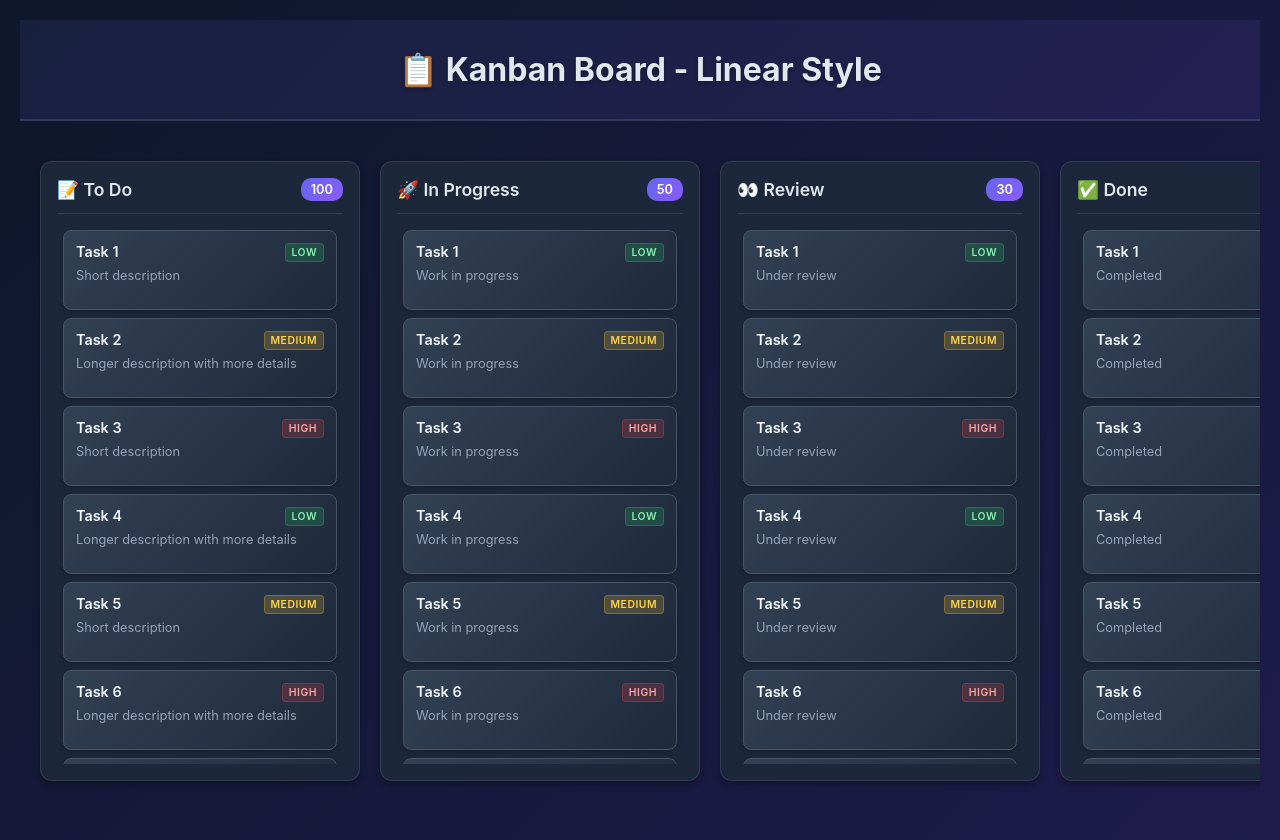
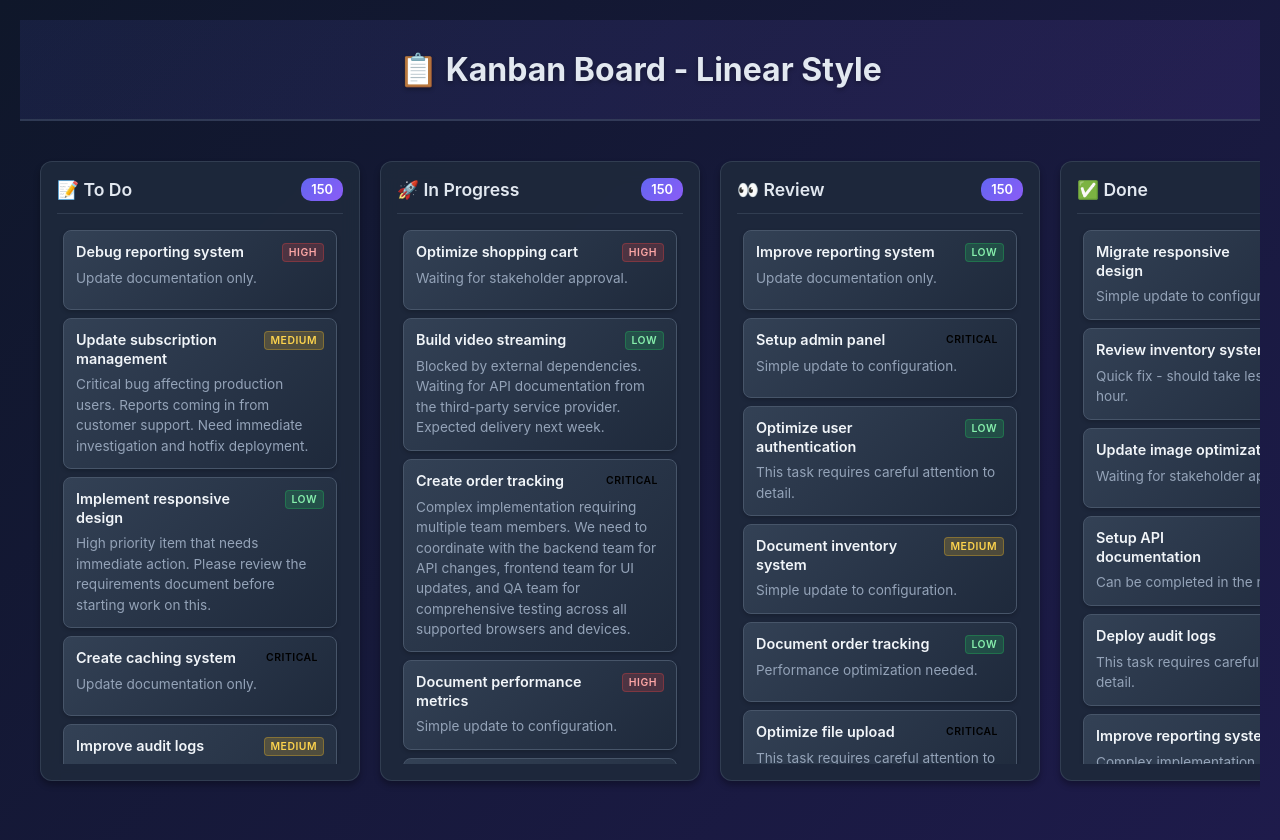
Before and after one commit to durlav-bose/kanban-board, a Nuxt app: page / in a window 1280 px wide. Built offline with nearby package versions, Linux system fonts and the light colour scheme.

Commit message:
feat: Integrate dynamic task height and improve description handling in Kanban tasks

```diff
--- a/app/components/KanbanBoard.vue
+++ b/app/components/KanbanBoard.vue
@@ -19,6 +19,7 @@
 <script setup>
 import { ref, provide } from 'vue'
 import { useKanbanDragDrop } from '@/composables/useKanbanDragDrop'
+import { generateDummyData } from '@/utils/generateDummyData'
 import KanbanColumn from './KanbanColumn.vue'
 
 // Initialize drag and drop
@@ -39,49 +40,9 @@ const setColumnRef = (columnId, el) => {
   }
 }
 
-// Sample data - 100+ tasks per column like Linear
-const columns = ref([
-  {
-    id: 'todo',
-    title: '📝 To Do',
-    tasks: Array.from({ length: 100 }, (_, i) => ({
-      id: `todo-${i}`,
-      title: `Task ${i + 1}`,
-      priority: ['Low', 'Medium', 'High'][i % 3],
-      description: i % 2 === 0 ? 'Short description' : 'Longer description with more details'
-    }))
-  },
-  {
-    id: 'in-progress',
-    title: '🚀 In Progress',
-    tasks: Array.from({ length: 50 }, (_, i) => ({
-      id: `progress-${i}`,
-      title: `Task ${i + 1}`,
-      priority: ['Low', 'Medium', 'High'][i % 3],
-      description: 'Work in progress'
-    }))
-  },
-  {
-    id: 'review',
-    title: '👀 Review',
-    tasks: Array.from({ length: 30 }, (_, i) => ({
-      id: `review-${i}`,
-      title: `Task ${i + 1}`,
-      priority: ['Low', 'Medium', 'High'][i % 3],
-      description: 'Under review'
-    }))
-  },
-  {
-    id: 'done',
-    title: '✅ Done',
-    tasks: Array.from({ length: 75 }, (_, i) => ({
-      id: `done-${i}`,
-      title: `Task ${i + 1}`,
-      priority: 'Low',
-      description: 'Completed'
-    }))
-  }
-])
+// Generate data with variable height tasks (150 tasks per column)
+const columns = ref(generateDummyData(150))
+
 
 // Handle task movement
 const handleTaskMove = ({ task, sourceColumnId, sourceColumnIndex, targetColumnId, targetIndex }) => {
--- a/app/components/KanbanColumn.vue
+++ b/app/components/KanbanColumn.vue
@@ -21,22 +21,33 @@
         <div class="placeholder-inner"></div>
       </div>
 
-      <!-- Using RecycleScroller with fixed item size -->
-      <RecycleScroller
+      <!-- Using DynamicScroller for variable height items -->
+      <DynamicScroller
         ref="scrollerRef"
         class="tasks-scroller"
         :items="column.tasks"
-        :item-size="88"
+        :min-item-size="MIN_ITEM_SIZE"
         key-field="id"
         :buffer="200"
       >
-        <template #default="{ item, index }">
+        <template #default="{ item, index, active }">
+          <DynamicScrollerItem
+            :item="item"
+            :active="active"
+            :size-dependencies="[
+              item.title,
+              item.description,
+              item.priority
+            ]"
+            :data-index="index"
+          >
             <div
               class="task-wrapper"
               :class="{
                 'is-dragging-source': isSourceTask(item.id, index),
                 [getShiftClass(index)]: true
               }"
+              :style="getShiftStyle(index)"
               :data-task-index="index"
               :data-task-id="item.id"
               @dragover.prevent.stop="handleTaskDragOver($event, index)"
@@ -47,8 +58,9 @@
                 @dragend="handleTaskDragEnd"
               />
             </div>
+          </DynamicScrollerItem>
         </template>
-      </RecycleScroller>
+      </DynamicScroller>
     </div>
 
     <!-- Empty column state -->
@@ -73,12 +85,12 @@
 
 <script setup>
 import { ref, inject, computed, onMounted, onUnmounted } from "vue";
-import { RecycleScroller } from "vue-virtual-scroller";
+import { DynamicScroller, DynamicScrollerItem } from "vue-virtual-scroller";
 import "vue-virtual-scroller/dist/vue-virtual-scroller.css";
 import KanbanTask from "./KanbanTask.vue";
 
-// Constants - must match item-size in RecycleScroller
-const ITEM_SIZE = 88;
+// Constants for dynamic scroller
+const MIN_ITEM_SIZE = 80;
 const PLACEHOLDER_HEIGHT = 80;
 
 const props = defineProps({
@@ -111,6 +123,11 @@ const isSourceTask = (taskId, index) => {
     dragDrop.draggedTask.value.id === taskId
   );
 };
+
+// Is this the SOURCE column (where drag started)?
+const isSourceColumn = computed(() => {
+  return dragDrop.isDragging.value && dragDrop.sourceColumnId.value === props.column.id;
+});
 
 // ============ PLACEHOLDER LOGIC ============
 
@@ -168,68 +185,168 @@ const placeholderStyle = computed(() => {
 
   const { dropIndex, isSameColumn, sourceIndex } = placeholderInfo.value;
 
-  // Get scroll position - FIXED
+  // Get the scroller element
   const scroller = scrollerRef.value?.$el?.querySelector('.vue-recycle-scroller__item-wrapper')?.parentElement;
   const scrollTop = scroller?.scrollTop || 0;
 
-  // Calculate visual index for positioning
-  let visualIndex = dropIndex;
-  if (isSameColumn && dropIndex > sourceIndex) {
-    visualIndex = dropIndex - 1;
+  // Get all rendered task wrapper elements
+  const taskWrappers = tasksContainerRef.value?.querySelectorAll('.task-wrapper') || [];
+
+  // Calculate cumulative height up to dropIndex
+  let cumulativeHeight = 0;
+  let placeholderHeight = MIN_ITEM_SIZE; // Default placeholder height
+
+  // Get the dragged task's height
+  if (isSameColumn) {
+    // For same column: find the actual DOM element
+    const draggedTaskElement = Array.from(taskWrappers).find(wrapper => {
+      const index = parseInt(wrapper.dataset.taskIndex);
+      return index === sourceIndex;
+    });
+
+    if (draggedTaskElement) {
+      placeholderHeight = draggedTaskElement.offsetHeight;
+    }
+  } else {
+    // For cross-column: use the stored height from dragDrop
+    placeholderHeight = dragDrop.placeholderHeight.value || MIN_ITEM_SIZE;
   }
 
-  // Position based on item size
-  const top = (visualIndex * ITEM_SIZE) - scrollTop;
+  // Sum up heights of all tasks before the drop position
+  // Important: Account for tasks that are shifted (moving up to fill gaps)
+  for (let i = 0; i < dropIndex; i++) {
+    const wrapper = Array.from(taskWrappers).find(w => parseInt(w.dataset.taskIndex) === i);
+    if (wrapper) {
+      cumulativeHeight += wrapper.offsetHeight;
+    } else {
+      // Fallback to min size if element not rendered
+      cumulativeHeight += MIN_ITEM_SIZE;
+    }
+  }
+
+  // If moving down in same column, we need to subtract the source task height
+  // because tasks between source and drop are shifting up
+  if (isSameColumn && dropIndex > sourceIndex) {
+    cumulativeHeight -= placeholderHeight;
+  }
+
+  const top = cumulativeHeight - scrollTop;
 
   return {
     top: `${top}px`,
-    height: `${PLACEHOLDER_HEIGHT}px`,
+    height: `${placeholderHeight}px`,
   };
 });
 
 // ============ SHIFT LOGIC ============
 
 /**
- * Determine which tasks should shift.
- * When moving up: tasks between drop and source shift down
- * When moving down: tasks between source and drop shift up
+ * Determine which tasks should shift and in which direction.
+ * Returns: 'up' | 'down' | null
  */
-const shouldShiftDown = (index) => {
-  if (!placeholderInfo.value) return false;
+const getShiftDirection = (index) => {
+  if (!dragDrop.isDragging.value) return null;
 
-  const { dropIndex, isSameColumn, sourceIndex } = placeholderInfo.value;
+  const sourceCol = dragDrop.sourceColumnId.value;
+  const sourceIdx = dragDrop.sourceIndex.value;
+  const targetCol = dragDrop.dropTargetColumnId.value;
+  const thisCol = props.column.id;
 
-  // Don't shift the source task
-  if (isSameColumn && index === sourceIndex) return false;
+  // Handle SOURCE column
+  if (thisCol === sourceCol) {
+    if (!placeholderInfo.value) {
+      // No placeholder in this column, but we're the source column
+      // All tasks after source should shift UP to fill the gap
+      if (index > sourceIdx) {
+        console.log(`[SHIFT] ${thisCol}[${index}]: UP (fill source gap, no placeholder)`);
+        return 'up';
+      }
+      return null;
+    }
 
-  if (isSameColumn) {
-    if (dropIndex < sourceIndex) {
-      // Moving UP: shift tasks DOWN from dropIndex to just before source
-      return index >= dropIndex && index < sourceIndex;
-    } else {
-      // Moving DOWN: shift tasks UP from after source to just before drop
-      // We use negative transform to move them up
-      return index > sourceIndex && index < dropIndex;
+    // Same column drag with placeholder
+    const { dropIndex, isSameColumn } = placeholderInfo.value;
+
+    if (index === sourceIdx) {
+      return null; // Source task stays invisible
     }
-  } else {
-    // Cross-column: shift tasks at and after drop index DOWN
-    return index >= dropIndex;
+
+    if (dropIndex < sourceIdx) {
+      // Moving UP: tasks between drop and source shift DOWN
+      if (index >= dropIndex && index < sourceIdx) {
+        console.log(`[SHIFT] ${thisCol}[${index}]: DOWN (make space, moving up)`);
+        return 'down';
       }
+      return null;
+    } else if (dropIndex > sourceIdx) {
+      // Moving DOWN: tasks between source and drop shift UP
+      if (index > sourceIdx && index < dropIndex) {
+        console.log(`[SHIFT] ${thisCol}[${index}]: UP (fill gap, moving down)`);
+        return 'up';
+      }
+      return null;
+    }
+
+    return null;
+  }
+
+  // Handle TARGET column (different from source)
+  if (thisCol === targetCol && placeholderInfo.value) {
+    const { dropIndex } = placeholderInfo.value;
+    // Tasks at and after drop index shift DOWN to make space
+    if (index >= dropIndex) {
+      console.log(`[SHIFT] ${thisCol}[${index}]: DOWN (make space in target)`);
+      return 'down';
+    }
+  }
+
+  return null;
 };
 
-// Calculate the shift direction
+// Calculate the shift class based on direction
 const getShiftClass = (index) => {
-  if (!shouldShiftDown(index)) return '';
+  const direction = getShiftDirection(index);
+  if (direction === 'down') return 'is-shifted';
+  if (direction === 'up') return 'is-shifted-up';
+  return '';
+};
 
-  const { dropIndex, isSameColumn, sourceIndex } = placeholderInfo.value;
+// Get inline shift style with dynamic height
+const getShiftStyle = (index) => {
+  const direction = getShiftDirection(index);
+  if (!direction) return {};
 
-  if (isSameColumn && dropIndex > sourceIndex) {
-    // Moving down: shift UP
-    return 'is-shifted-up';
+  const sourceCol = dragDrop.sourceColumnId.value;
+  const sourceIdx = dragDrop.sourceIndex.value;
+  const thisCol = props.column.id;
+
+  // Get the dragged task element to measure its height
+  const taskWrappers = tasksContainerRef.value?.querySelectorAll('.task-wrapper') || [];
+  let shiftAmount = MIN_ITEM_SIZE;
+
+  if (thisCol === sourceCol) {
+    // This IS the source column: measure the actual source task
+    const draggedTaskElement = Array.from(taskWrappers).find(wrapper => {
+      const wrapperIndex = parseInt(wrapper.dataset.taskIndex);
+      return wrapperIndex === sourceIdx;
+    });
+    shiftAmount = draggedTaskElement?.offsetHeight || MIN_ITEM_SIZE;
+    console.log(`[SHIFT AMOUNT] Source column ${thisCol}: ${shiftAmount}px (measured from DOM)`);
+  } else {
+    // This is NOT the source column (target column): use stored height
+    shiftAmount = dragDrop.placeholderHeight.value || MIN_ITEM_SIZE;
+    console.log(`[SHIFT AMOUNT] Target column ${thisCol}: ${shiftAmount}px (from dragDrop)`);
   }
 
-  // Moving up or cross-column: shift DOWN
-  return 'is-shifted';
+  if (direction === 'up') {
+    // Shift UP to fill gap
+    return { transform: `translateY(-${shiftAmount}px)` };
+  } else if (direction === 'down') {
+    // Shift DOWN to make space
+    return { transform: `translateY(${shiftAmount}px)` };
+  }
+
+  return {};
 };
 
 // ============ EVENT HANDLERS ============
@@ -420,6 +537,8 @@ defineExpose({
 .task-wrapper {
   padding: 4px 6px;
   transition: transform 200ms cubic-bezier(0.2, 0, 0, 1), opacity 150ms ease;
+  will-change: transform;
+  position: relative;
 }
 
 /* Source task - invisible */
@@ -428,15 +547,7 @@ defineExpose({
   pointer-events: none;
 }
 
-/* Shifted tasks move down */
-.task-wrapper.is-shifted {
-  transform: translateY(80px);
-}
-
-/* Shifted tasks move up when dragging down */
-.task-wrapper.is-shifted-up {
-  transform: translateY(-88px);
-}
+/* Shifted tasks - transforms applied via inline styles for dynamic heights */
 
 /* Floating placeholder */
 .floating-placeholder {
--- a/app/components/KanbanTask.vue
+++ b/app/components/KanbanTask.vue
@@ -17,15 +17,13 @@
         </span>
       </div>
       <p v-if="task.description" class="task-description">
-        {{ truncatedDescription }}
+        {{ task.description }}
       </p>
     </div>
   </div>
 </template>
 
 <script setup>
-import { computed } from 'vue'
-
 const props = defineProps({
   task: {
     type: Object,
@@ -34,20 +32,13 @@ const props = defineProps({
 })
 
 defineEmits(['dragstart', 'dragend'])
-
-// Truncate description to keep consistent height
-const truncatedDescription = computed(() => {
-  if (!props.task.description) return ''
-  return props.task.description.length > 50
-    ? props.task.description.slice(0, 50) + '...'
-    : props.task.description
-})
 </script>
 
 <style scoped>
 .task {
-  /* Fixed height to match RecycleScroller item-size (88px - 8px padding = 80px) */
-  height: 80px;
+  /* Allow dynamic height based on content */
+  min-height: 80px;
+  height: auto;
   box-sizing: border-box;
   background: linear-gradient(135deg, #334155 0%, #1e293b 100%);
   border: 1px solid #475569;
@@ -58,7 +49,6 @@ const truncatedDescription = computed(() => {
   user-select: none;
   display: flex;
   flex-direction: column;
-  overflow: hidden;
   transition: transform 150ms ease, box-shadow 150ms ease, border-color 150ms ease;
 }
 
@@ -79,7 +69,6 @@ const truncatedDescription = computed(() => {
   flex: 1;
   display: flex;
   flex-direction: column;
-  overflow: hidden;
 }
 
 .task-header {
@@ -96,9 +85,7 @@ const truncatedDescription = computed(() => {
   font-size: 0.9rem;
   line-height: 1.3;
   flex: 1;
-  overflow: hidden;
-  text-overflow: ellipsis;
-  white-space: nowrap;
+  word-wrap: break-word;
 }
 
 .task-priority {
@@ -130,12 +117,11 @@ const truncatedDescription = computed(() => {
 }
 
 .task-description {
-  font-size: 0.8rem;
+  font-size: 0.85rem;
   color: #94a3b8;
-  line-height: 1.3;
+  line-height: 1.5;
   margin: 0;
-  overflow: hidden;
-  text-overflow: ellipsis;
-  white-space: nowrap;
+  white-space: pre-wrap;
+  word-wrap: break-word;
 }
 </style>
```
Lines whose indentation alone changed are shown as unchanged.
